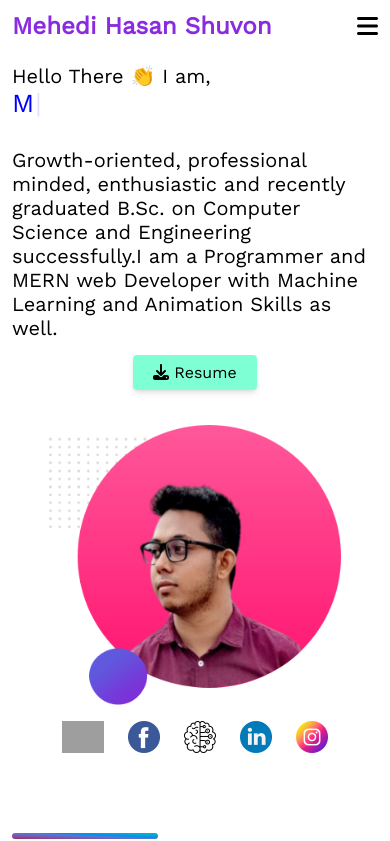
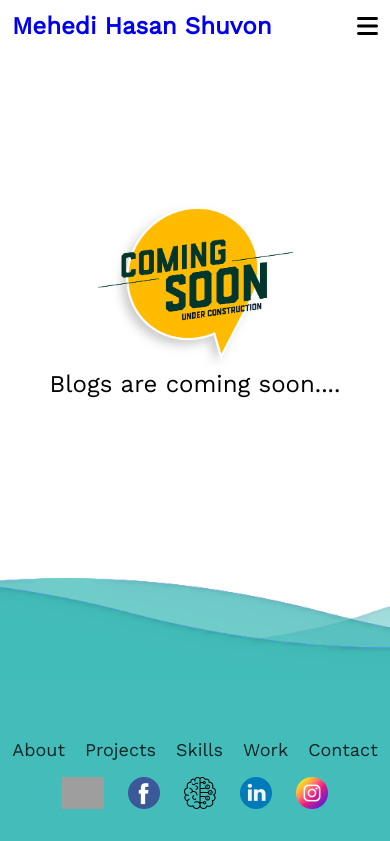
Before and after one commit to mehedi-hasan-shuvon/My-portfolio-react, a React (Create React App) app: page /blogs in a window 390 px wide. Shown: the top 841 px of the page. Built offline with nearby package versions, Linux system fonts and the light colour scheme; grey boxes are pictures that could not be loaded.

Commit message:
added blog section

```diff
--- a/package.json
+++ b/package.json
@@ -12,6 +12,7 @@
     "emailjs-com": "^3.2.0",
     "react": "^18.1.0",
     "react-dom": "^18.1.0",
+    "react-router-dom": "^6.3.0",
     "react-scripts": "5.0.1",
     "react-simple-typewriter": "^3.0.1",
     "react-toastify": "^9.0.4",
--- a/src/App.js
+++ b/src/App.js
@@ -1,12 +1,20 @@
 import logo from './logo.svg';
 import './App.css';
 import Home from './components/Home/Home';
+import { Route, Routes } from 'react-router-dom';
+import Blogs from './components/Blogs/Blogs';
+
 
 
 function App() {
   return (
     <div className="App">
-      <Home></Home>
+
+      <Routes>
+        <Route path="/" element={<Home />} />
+        <Route path="/home" element={<Home />} />
+        <Route path="/blogs" element={<Blogs></Blogs>} />
+      </Routes>
     </div>
   );
 }
--- /dev/null
+++ b/src/components/Blogs/Blogs.css
@@ -0,0 +1,55 @@
+
+.blogs {
+    min-height: 100%;
+    display: flex;
+    flex-direction: column;
+    width: 70%;
+    margin: auto;
+    background-color: white;
+}
+
+.blogs-footer{
+    margin-top: auto;
+}
+
+.coming-soon-img{
+    width: 50%;
+    display: flex;
+    justify-content: center;
+    align-items: center;
+    margin: auto;
+}
+
+.blog-text{
+    font-size: 24px;
+    margin: auto;
+    margin-bottom: 40px;
+}
+
+
+@media only screen and (max-width : 1024px) {
+    .blogs {
+        width: 90%;
+    }
+    .blog-text{
+        font-size: 24px;
+        margin: auto;
+        margin-bottom: 200px;
+    }
+
+    .coming-soon-img{
+        margin-top: 150px;
+    }
+}
+
+@media only screen and (max-width : 512px) {
+    .blogs {
+        width: 100%;
+        /* background-color: none !important; */
+    }
+    .blog-text{
+        font-size: 24px;
+        margin: auto;
+        margin-bottom: 200px;
+    }
+}
--- /dev/null
+++ b/src/components/Blogs/Blogs.js
@@ -0,0 +1,17 @@
+import React from 'react';
+import AnimatedFooter from '../AnimatedFooter/AnimatedFooter';
+import Header from '../Header/Header';
+import './Blogs.css';
+import coming from '../../assets/coming.png'
+const Blogs = () => {
+    return (
+        <div className='blogs'>
+            <Header></Header>
+            <img className='coming-soon-img' src={coming} alt="" />
+            <p className='blog-text'>Blogs are coming soon....</p>
+            <AnimatedFooter className='blogs-footer'></AnimatedFooter>
+        </div>
+    );
+};
+
+export default Blogs;
--- a/src/components/Header/Header.css
+++ b/src/components/Header/Header.css
@@ -34,6 +34,10 @@
     font-weight: 800;
 }
 
+.My-link{
+    text-decoration: none;
+}
+
 @media only screen and (max-width : 720px) {
     .mobile-menu {
         display: flex;
--- a/src/components/Header/Header.js
+++ b/src/components/Header/Header.js
@@ -1,6 +1,7 @@
 import { faBars, faCoffee } from '@fortawesome/free-solid-svg-icons';
 import { FontAwesomeIcon } from '@fortawesome/react-fontawesome';
 import React, { useState } from 'react';
+import { Link } from 'react-router-dom';
 import './Header.css';
 import Mobile from './Mobile/Mobile';
 import Web from './Web/Web';
@@ -10,7 +11,10 @@ const Header = () => {
     return (
         <div className='header'>
             <div className='logo'>
-                Mehedi Hasan Shuvon
+                {/* Mehedi Hasan Shuvon */}
+                <Link className='My-link' as={Link} to="/">
+                    Mehedi Hasan Shuvon
+                </Link>
             </div>
             <div className='menu'>
                 <div className='web-menu'>
--- a/src/components/Header/Mobile/Mobile.js
+++ b/src/components/Header/Mobile/Mobile.js
@@ -1,6 +1,7 @@
-import { faAddressCard, faBriefcase, faCircleXmark, faCode, faListCheck } from '@fortawesome/free-solid-svg-icons';
+import { faAddressCard, faBlog, faBriefcase, faCircleXmark, faCode, faListCheck } from '@fortawesome/free-solid-svg-icons';
 import { FontAwesomeIcon } from '@fortawesome/react-fontawesome';
 import React from 'react';
+import { Link } from 'react-router-dom';
 import './Mobile.css';
 const Mobile = ({ isOpen, setIsOpen }) => {
     return (
@@ -33,6 +34,12 @@ const Mobile = ({ isOpen, setIsOpen }) => {
                         Contact
                     </a>
                 </div>
+                <div className='mobile-option'>
+                    <Link as={Link} to="/Blogs">
+                        <FontAwesomeIcon icon={faBlog} className='option-icon' />
+                        Blogs
+                    </Link>
+                </div>
             </div>
         </div>
     );
--- a/src/components/Header/Web/Web.js
+++ b/src/components/Header/Web/Web.js
@@ -1,6 +1,7 @@
-import { faAddressCard, faBriefcase, faCode, faListCheck } from '@fortawesome/free-solid-svg-icons';
+import { faAddressCard, faBlog, faBriefcase, faCode, faListCheck } from '@fortawesome/free-solid-svg-icons';
 import { FontAwesomeIcon } from '@fortawesome/react-fontawesome';
 import React from 'react';
+import { Link } from 'react-router-dom';
 import './Web.css';
 const Web = () => {
     return (
@@ -29,6 +30,12 @@ const Web = () => {
                     Contact
                 </a>
             </div>
+            <div className='web-option'>
+            <Link as={Link} to="/Blogs">
+            <FontAwesomeIcon icon={faBlog} className='option-icon' />
+                    Blogs
+            </Link>
+            </div>
         </div>
     );
 };
--- a/src/components/Home/Home.css
+++ b/src/components/Home/Home.css
@@ -23,5 +23,6 @@ html {
 @media only screen and (max-width : 512px) {
     .home {
         width: 100%;
+        /* background-color: none !important; */
     }
 }
--- a/src/index.js
+++ b/src/index.js
@@ -3,11 +3,14 @@ import ReactDOM from 'react-dom/client';
 import './index.css';
 import App from './App';
 import reportWebVitals from './reportWebVitals';
+import { BrowserRouter } from 'react-router-dom';
 
 const root = ReactDOM.createRoot(document.getElementById('root'));
 root.render(
   <React.StrictMode>
-    <App />
+    <BrowserRouter>
+      <App />
+    </BrowserRouter>
   </React.StrictMode>
 );
 
```
Also changed, not shown: src/assets/coming.png (added), 1 other file (tests, documents, lock files or other folders).
